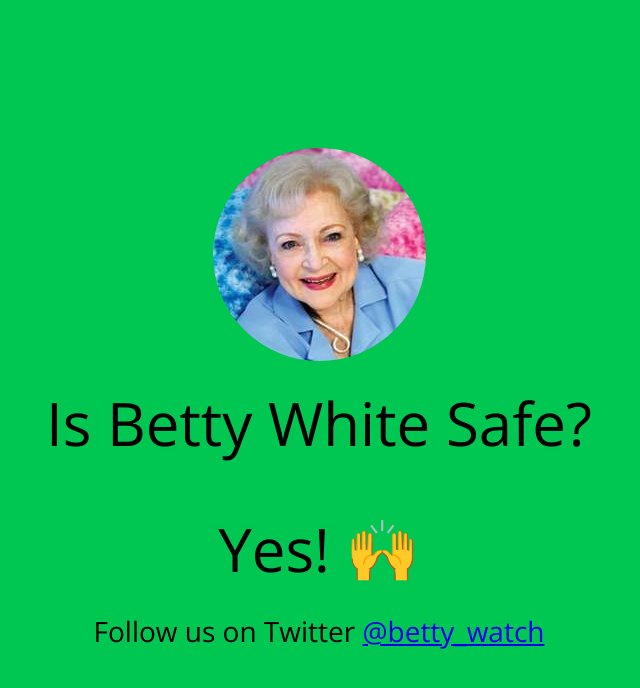
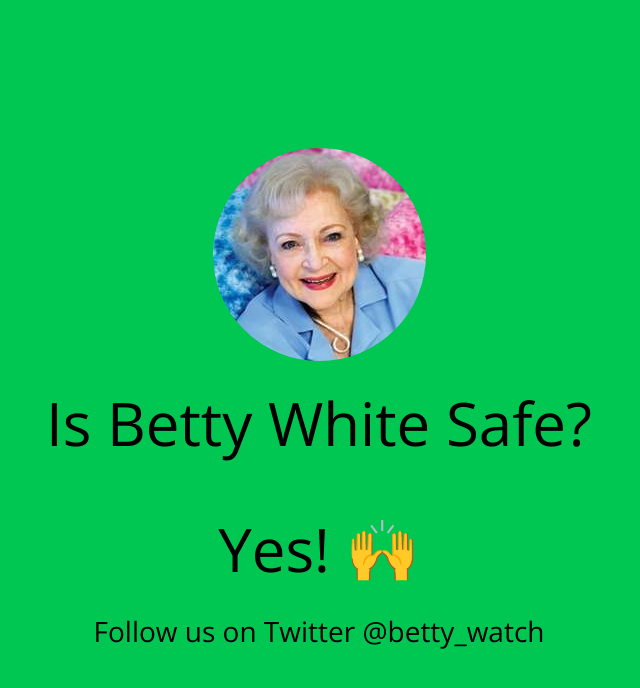
Before and after one commit to therocco/bettywatch, a plain HTML site: page index.html in a window 1280 px wide. Shown: the whole page, without its empty margins (321-961 px from the left). Drawn offline with nearby package versions, Linux system fonts and the light colour scheme.

Commit message:
Update anchor link colors

```diff
--- a/styles/app.css
+++ b/styles/app.css
@@ -30,6 +30,15 @@ body {
 
     justify-content: center;
     line-height: 1.42;
+}
+
+a, a:active, a:focus, a:visited {
+    text-decoration: none;
+    color: var(--text);
+}
+
+a:hover {
+    text-decoration: underline
 }
 
 h1, h2 {
```
